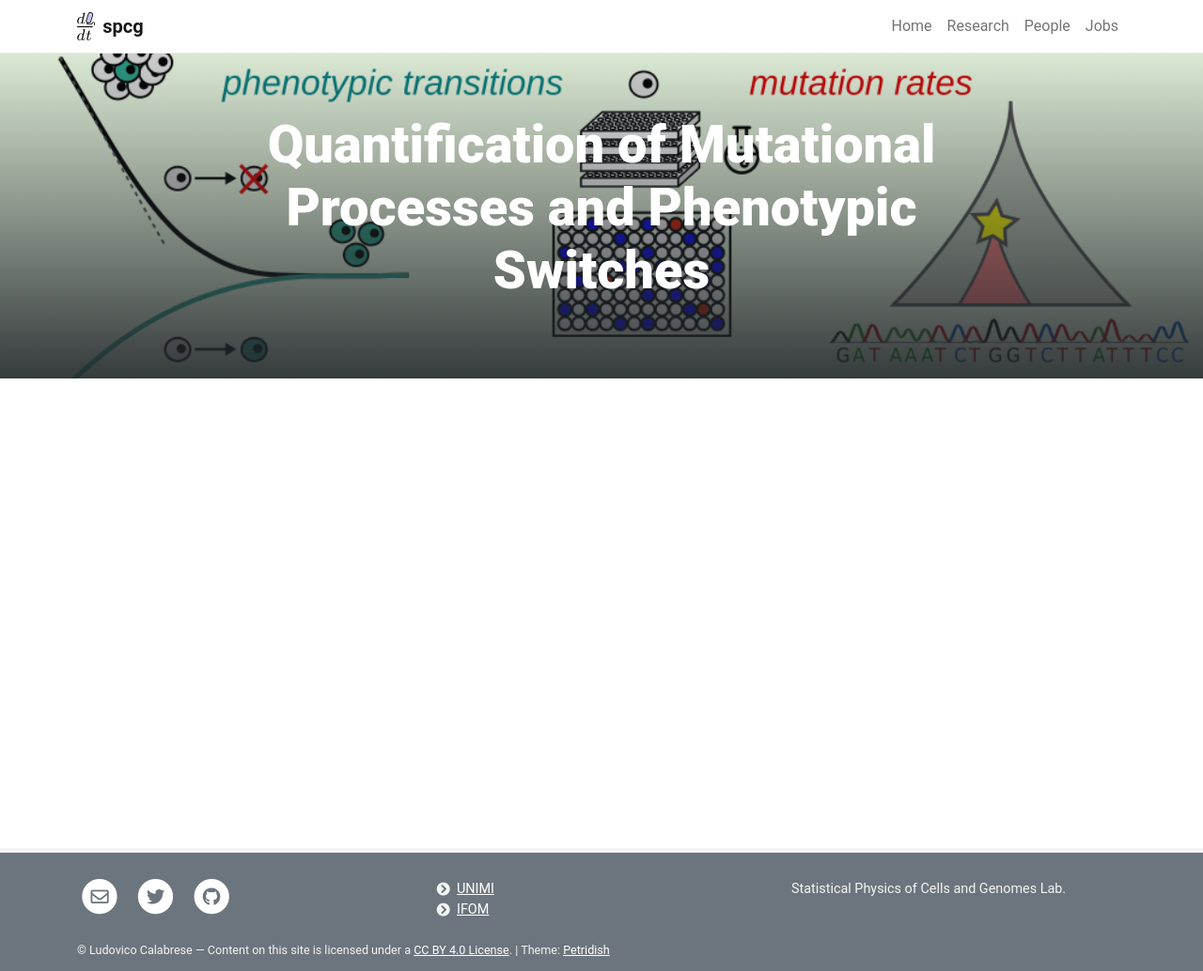
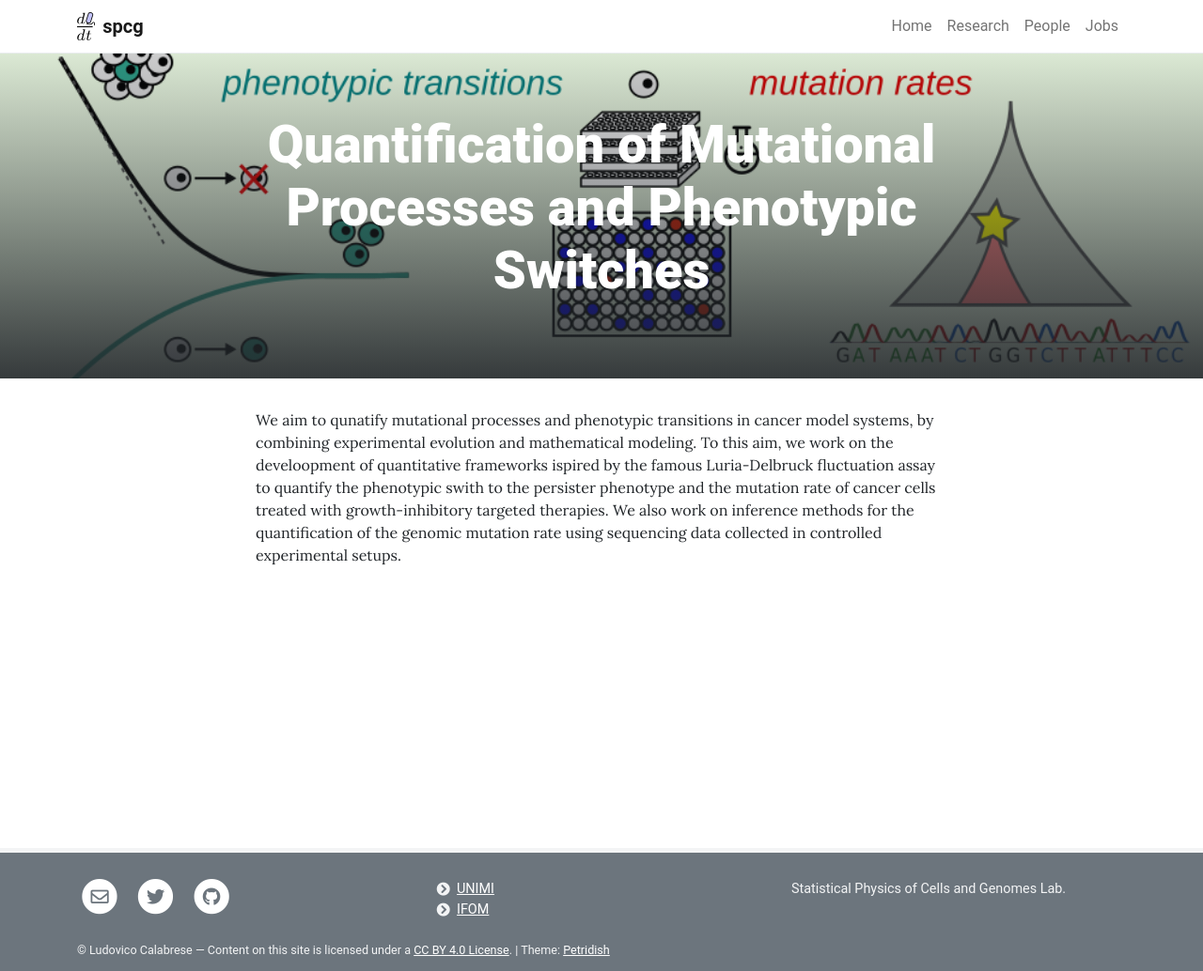
Before and after one commit to mcltone/spcg, a Jekyll site: the page built from _posts/2019-01-03-mutation-phenot-process.md, in a window 1280 px wide. Shown: the whole page at 94% size. Built offline with Jekyll 4.4.1, drawn with Linux system fonts in a browser that asks for light colours.

Commit message:
Update 2019-01-03-mutation-phenot-process.md

```diff
--- a/_posts/2019-01-03-mutation-phenot-process.md
+++ b/_posts/2019-01-03-mutation-phenot-process.md
@@ -4,3 +4,6 @@ background: /assets/theme/images/Mutations.png
 categories:
 permalink: /research/mutat-phen
 ---
+
+We aim to qunatify mutational processes and phenotypic transitions in cancer model
+systems, by combining experimental evolution and mathematical modeling. To this aim, we work on the develoopment of quantitative frameworks ispired by the famous Luria-Delbruck fluctuation assay to quantify the phenotypic swith to the persister phenotype and the mutation rate of cancer cells treated with growth-inhibitory targeted therapies. We also work on inference methods for the quantification of the genomic mutation rate using sequencing data collected in controlled experimental setups.
```
